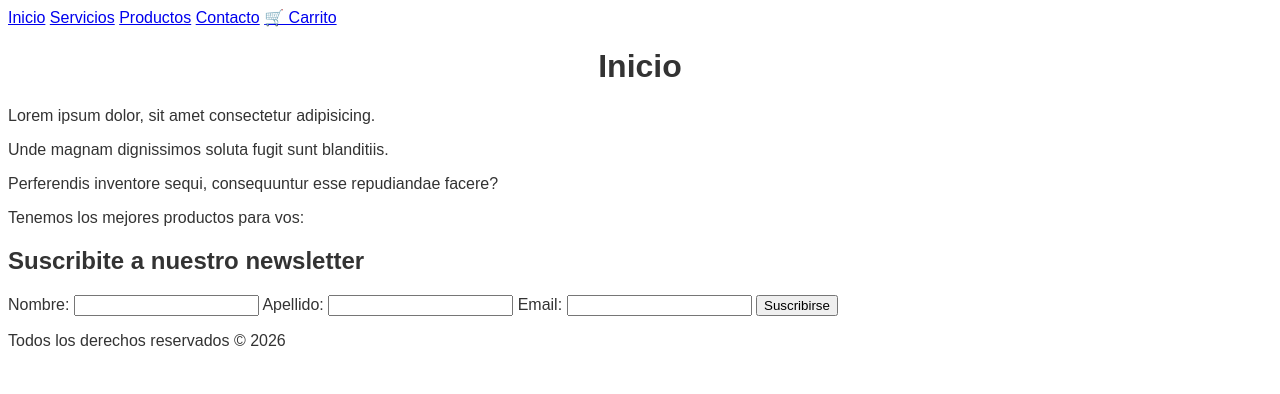
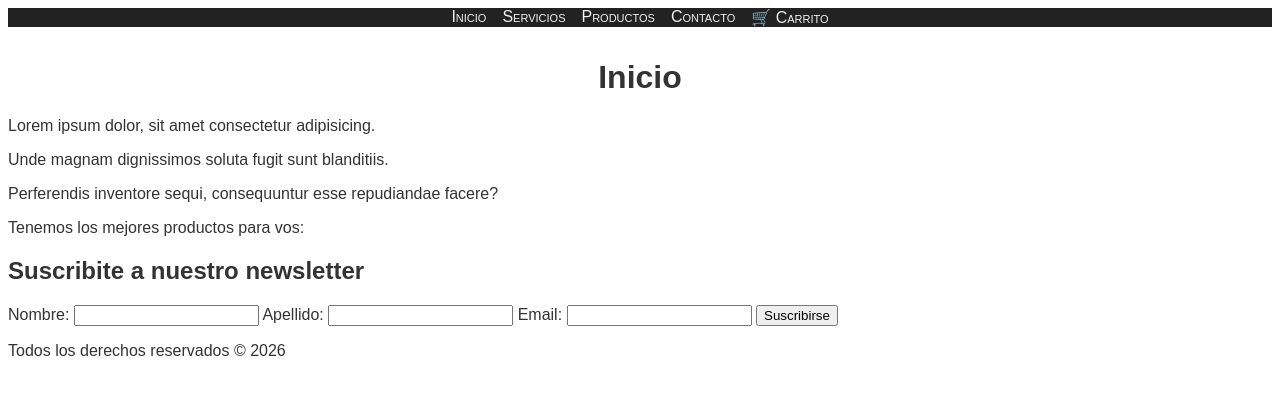
Before and after one commit to jdrjuan/sitio-web-9, a plain HTML site: page index.html in a window 1280 px wide. Drawn offline with Linux system fonts and the light colour scheme.

Commit message:
Agrega estilos básicos de CSS a nav-bar

```diff
--- a/css/style.css
+++ b/css/style.css
@@ -13,3 +13,17 @@ h1 {
     list-style-type: none;
     max-width: 400px;
 }
+
+.nav-bar {
+    background-color: #222;
+    display: flex;
+    justify-content: center;
+    gap: 1em;
+    margin-bottom: 2em;
+}
+
+.nav-bar__link {
+    text-decoration: none;
+    font-variant: small-caps;
+    color: #f2f2f2;
+}
--- a/index.html
+++ b/index.html
@@ -8,12 +8,12 @@
     <meta name="description" content="Bienvenido a nuestra página web">
 </head>
 <body>
-    <nav>
-        <a href="index.html">Inicio</a>
-        <a href="servicios.html">Servicios</a>
-        <a href="productos.html">Productos</a>
-        <a href="contacto.html">Contacto</a>
-        <a href="carrito.html">🛒 Carrito</a>
+    <nav class="nav-bar">
+        <a class="nav-bar__link" href="index.html">Inicio</a>
+        <a class="nav-bar__link" href="servicios.html">Servicios</a>
+        <a class="nav-bar__link" href="productos.html">Productos</a>
+        <a class="nav-bar__link" href="contacto.html">Contacto</a>
+        <a class="nav-bar__link" href="carrito.html">🛒 Carrito</a>
     </nav>
     <h1>Inicio</h1>
 
```
Also changed, not shown: carrito.html (+6 -6 lines), contacto.html (+6 -6 lines), productos.html (+6 -6 lines), servicios.html (+6 -6 lines).
